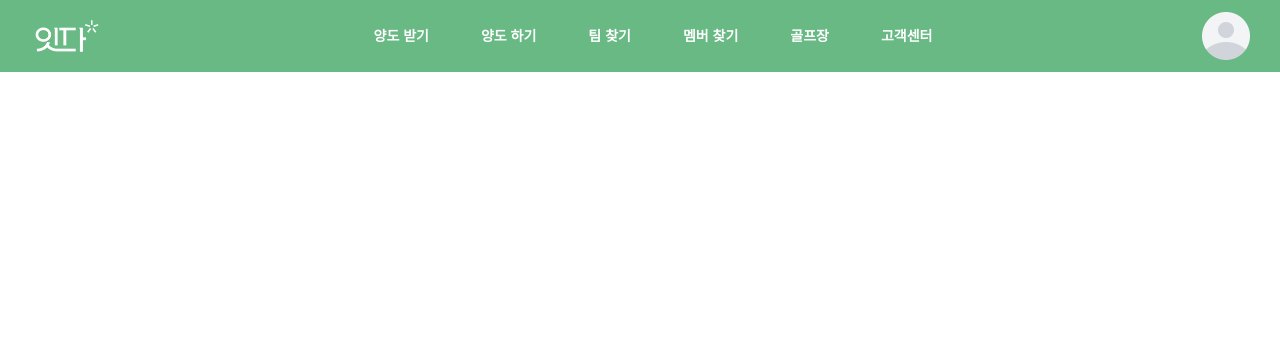
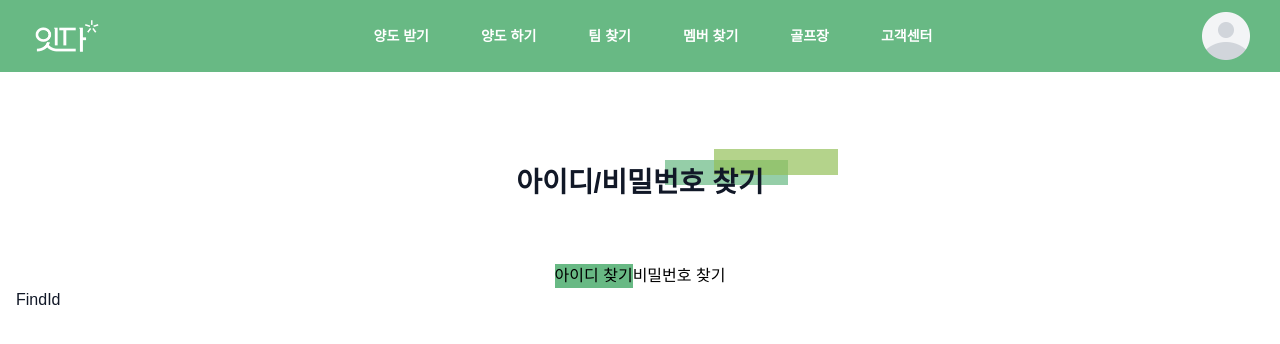
Before and after one commit to lilly0305/golf-test, a React (Create React App) app: page /find-account in a window 1280 px wide. Shown: the top 344 px of the page. Built offline with nearby package versions, Linux system fonts and the light colour scheme; a web font is replaced by a local one.

Commit message:
commit after done with tab buttons

```diff
--- /dev/null
+++ b/src/components/buttons/TabButtons.tsx
@@ -0,0 +1,49 @@
+import React, { useCallback } from 'react';
+import styled from '@emotion/styled';
+
+const TabContainer = styled.div(() => ({
+  display: ' flex',
+  alignItems: 'center',
+  justifyContent: 'center',
+}));
+
+interface ITabButton {
+  index: number;
+  currentTab: number;
+  onClick: (index: number) => void;
+}
+const TabButton = styled.button<ITabButton>(({ theme, index, currentTab }) => ({
+  background: index === currentTab ? theme.color.point_color : theme.color.white,
+}));
+
+interface ITabButtons {
+  tabArr: { id: number; name: string; content: React.ReactElement }[];
+  currentTab: number;
+  setCurrentTab: React.Dispatch<React.SetStateAction<number>>;
+}
+function TabButtons({ tabArr, currentTab, setCurrentTab }: ITabButtons) {
+  const selectTabHandler = useCallback(
+    (index: number) => {
+      setCurrentTab(index);
+    },
+    [setCurrentTab],
+  );
+
+  return (
+    <TabContainer>
+      {tabArr.map((tab) => (
+        <TabButton
+          key={tab.id}
+          type="button"
+          index={tab.id}
+          currentTab={currentTab}
+          onClick={() => selectTabHandler(tab.id)}
+        >
+          {tab.name}
+        </TabButton>
+      ))}
+    </TabContainer>
+  );
+}
+
+export default TabButtons;
--- a/src/components/buttons/index.ts
+++ b/src/components/buttons/index.ts
@@ -1 +1,2 @@
 export { default as Buttons } from './Buttons';
+export { default as TabButtons } from './TabButtons';
--- /dev/null
+++ b/src/pages/account/find/FindAccount.tsx
@@ -0,0 +1,44 @@
+import React, { memo, useState } from 'react';
+import styled from '@emotion/styled';
+
+import { PageTitle } from '@components/item';
+import { TabButtons } from '@components/buttons';
+import FindId from './FindId';
+import FindPw from './FindPw';
+
+const Container = styled.div(() => ({
+  width: '100%',
+  margin: 0,
+  padding: 0,
+}));
+
+const ContentWrapper = styled.div(() => ({}));
+
+const findAccountArr = [
+  {
+    id: 1,
+    name: '아이디 찾기',
+    content: <FindId />,
+  },
+  {
+    id: 2,
+    name: '비밀번호 찾기',
+    content: <FindPw />,
+  },
+];
+
+function FindAccount() {
+  const [currentTab, setCurrentTab] = useState(1);
+
+  return (
+    <Container>
+      <PageTitle pageTitle="아이디/비밀번호 찾기" />
+
+      <TabButtons tabArr={findAccountArr} currentTab={currentTab} setCurrentTab={setCurrentTab} />
+
+      <ContentWrapper>{findAccountArr?.[currentTab - 1].content}</ContentWrapper>
+    </Container>
+  );
+}
+
+export default memo(FindAccount);
--- /dev/null
+++ b/src/pages/account/find/FindId.tsx
@@ -0,0 +1,7 @@
+import React, { memo } from 'react';
+
+function FindId() {
+  return <div>FindId</div>;
+}
+
+export default memo(FindId);
--- /dev/null
+++ b/src/pages/account/find/FindPw.tsx
@@ -0,0 +1,7 @@
+import React, { memo } from 'react';
+
+function FindPw() {
+  return <div>FindPw</div>;
+}
+
+export default memo(FindPw);
--- /dev/null
+++ b/src/pages/account/find/index.ts
@@ -0,0 +1,3 @@
+export { default as FindAccount } from './FindAccount';
+export { default as FindId } from './FindId';
+export { default as FindPw } from './FindPw';
--- a/src/routes/PublicRouter.tsx
+++ b/src/routes/PublicRouter.tsx
@@ -8,6 +8,7 @@ import { Login } from '@pages/account';
 import { mq } from '@utils/mediaquery/mediaQuery';
 import { Join } from '@pages/account/join';
 import { JoinComplete } from '@pages/complete';
+import { FindAccount } from '@pages/account/find';
 
 const PageContainer = styled.div(() => ({
   width: '100%',
@@ -30,6 +31,7 @@ function PublicRouter() {
           <Route path="/login" element={<Login />} />
           <Route path="/join" element={<Join />} />
           <Route path="/join-complete" element={<JoinComplete />} />
+          <Route path="/find-account" element={<FindAccount />} />
         </Routes>
       </PageContainer>
     </div>
```
